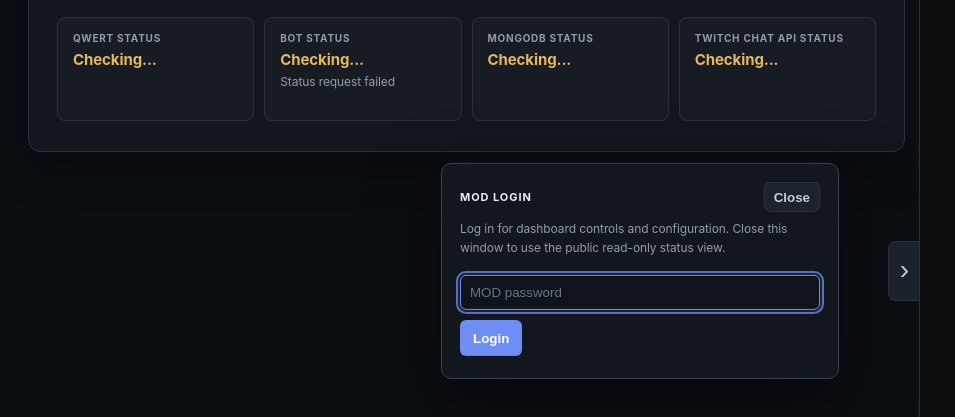
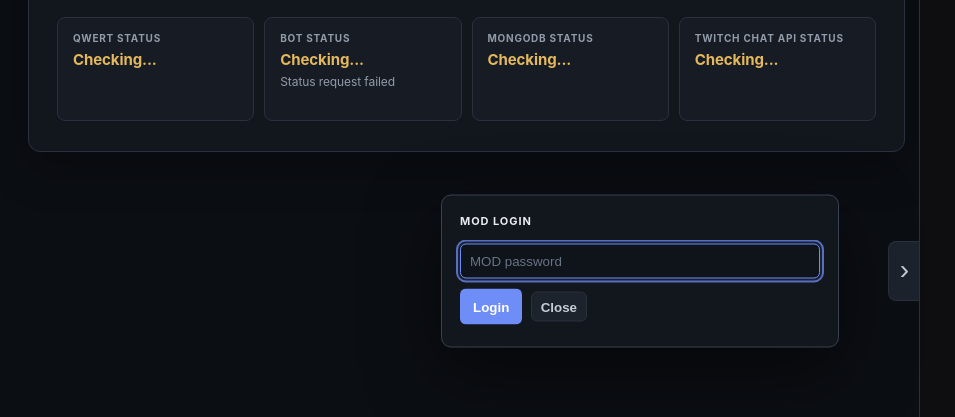
Before and after one commit to chillxdd/qwertbot, a website with bundled scripts: page webui/index.html in a window 1280 px wide. Shown: the part 129-546 px from the top of the page, without its empty margins (0-955 px from the left). Built offline with nearby package versions, Linux system fonts and the light colour scheme; no server answers.

Commit message:
Login modal tweaks

```diff
--- a/webui/index.html
+++ b/webui/index.html
@@ -10,11 +10,10 @@
 <div id="login" class="mod-login" role="dialog" aria-modal="true" aria-labelledby="modLoginTitle">
   <div class="mod-login-header">
     <h3 id="modLoginTitle">MOD Login</h3>
-    <button id="closeLoginBtn" class="secondary login-close" type="button" aria-label="Close login">Close</button>
   </div>
-  <div class="detail login-helper">Log in for dashboard controls and configuration. Close this window to use the public read-only status view.</div>
   <input id="password" type="password" placeholder="MOD password" autocomplete="current-password">
   <button id="loginBtn" type="button">Login</button>
+  <button id="closeLoginBtn" class="secondary login-close" type="button" aria-label="Close login">Close</button>
   <div id="loginMsg" class="detail"></div>
 </div>
 
```
